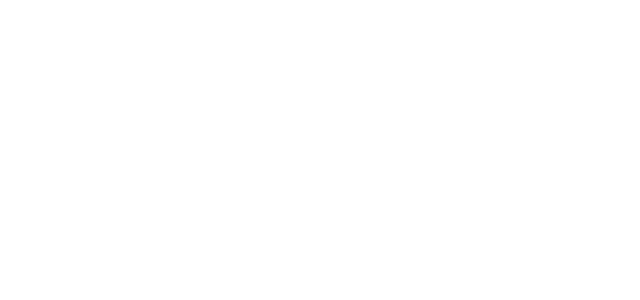
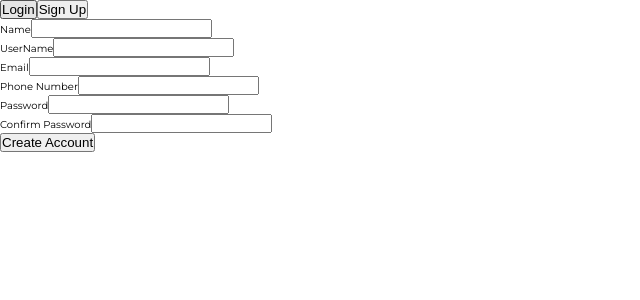
Before and after one commit to Fuangi/todo-expense, a React (Vite) app: page /auth/signup in a window 1280 px wide. Shown: the top 300 px of the page, without its empty margins (0-640 px from the left). Built offline with nearby package versions, Linux system fonts and the light colour scheme.

Commit message:
Setup the auth route for login and signup

```diff
--- a/src/components/auth/AuthModal.jsx
+++ b/src/components/auth/AuthModal.jsx
@@ -1,11 +1,25 @@
-import React from 'react';
+import React from "react";
+import { useNavigate, Outlet } from "react-router-dom";
 
-function AuthModal () {
-  return (
-    <div>
+function AuthModal() {
+  const navigate = useNavigate();
 
-    </div>
-  );
-};
+  return <div className="modal-overlay" onClick={() => navigate('/')}>
+    <div className="modal-content" onClick={(e) => e.stopPropagation()}>
+
+        <div className="auth-header">
+          {/* These act as tabs to switch between forms */}
+          <button onClick={() => navigate('login')}>Login</button>
+          <button onClick={() => navigate('signup')}>Sign Up</button>
+        </div>
+
+        <div className="auth-body">
+          {/* This is where LoginForm or SignupForm will render */}
+          <Outlet />
+        </div>
+
+      </div>
+  </div>;
+}
 
 export default AuthModal;
--- a/src/layout/Header.jsx
+++ b/src/layout/Header.jsx
@@ -1,6 +1,9 @@
+import { useLocation } from "react-router-dom";
 import { NavHashLink } from "react-router-hash-link";
 
 function Header() {
+  const location = useLocation();
+
   return (
     <header className="homepage-header homepage-layout">
       <section className="logo">V'sTE</section>
@@ -18,7 +21,7 @@
         <NavHashLink smooth to="#contact" end>
           Contact Us
         </NavHashLink>
-        <NavHashLink smooth to="">
+        <NavHashLink smooth to="auth">
           Join Us
         </NavHashLink>
       </nav>
--- a/src/routes/HomeRoutes.jsx
+++ b/src/routes/HomeRoutes.jsx
@@ -1,4 +1,4 @@
-import { Routes, Route } from "react-router-dom";
+import { Routes, Route, useLocation } from "react-router-dom";
 import Homepage from "../features/Homepage";
 import Services from "../components/homepage/Services";
 import About from "../components/homepage/About";
@@ -9,17 +9,23 @@
 
 function HomeRoutes() {
   return (
+    <>
       <Routes>
         <Route path="/" element={<Homepage />} />
         <Route path="#services" element={<Services />} />
         <Route path="#about" element={<About />} />
         <Route path="#contact" element={<Contact />} />
         <Route path="#contact" element={<Contact />} />
+      </Routes>
+      {/* My auth routes */}
+
+      <Routes>
         <Route path="auth" element={<AuthModal />}>
-        <Route path="login" element={<Login />} />
+          <Route index path="login" element={<Login />} />
           <Route path="signup" element={<Signup />} />
         </Route>
       </Routes>
+    </>
   );
 }
 
```
Lines whose indentation alone changed are shown as unchanged.
